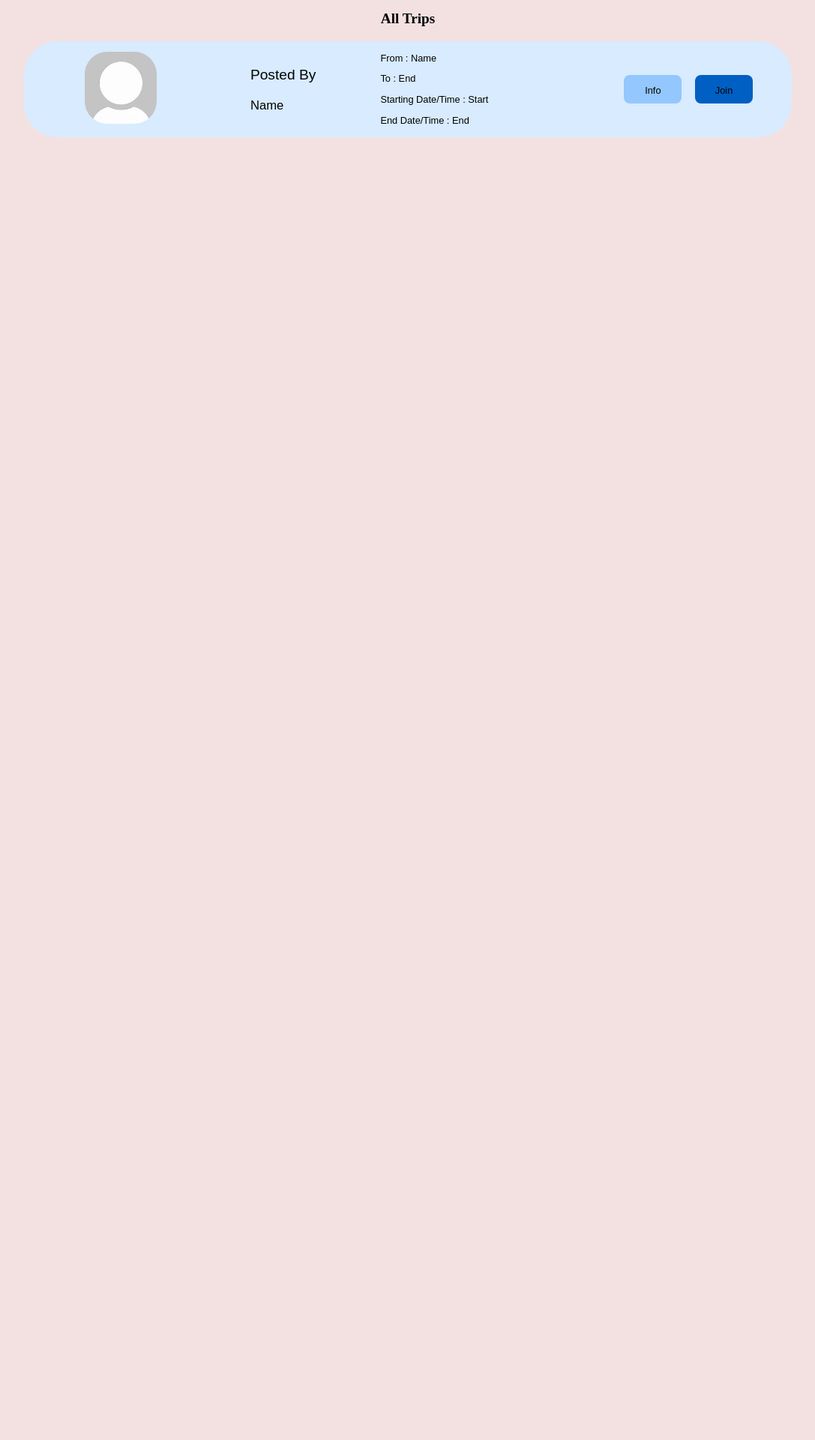
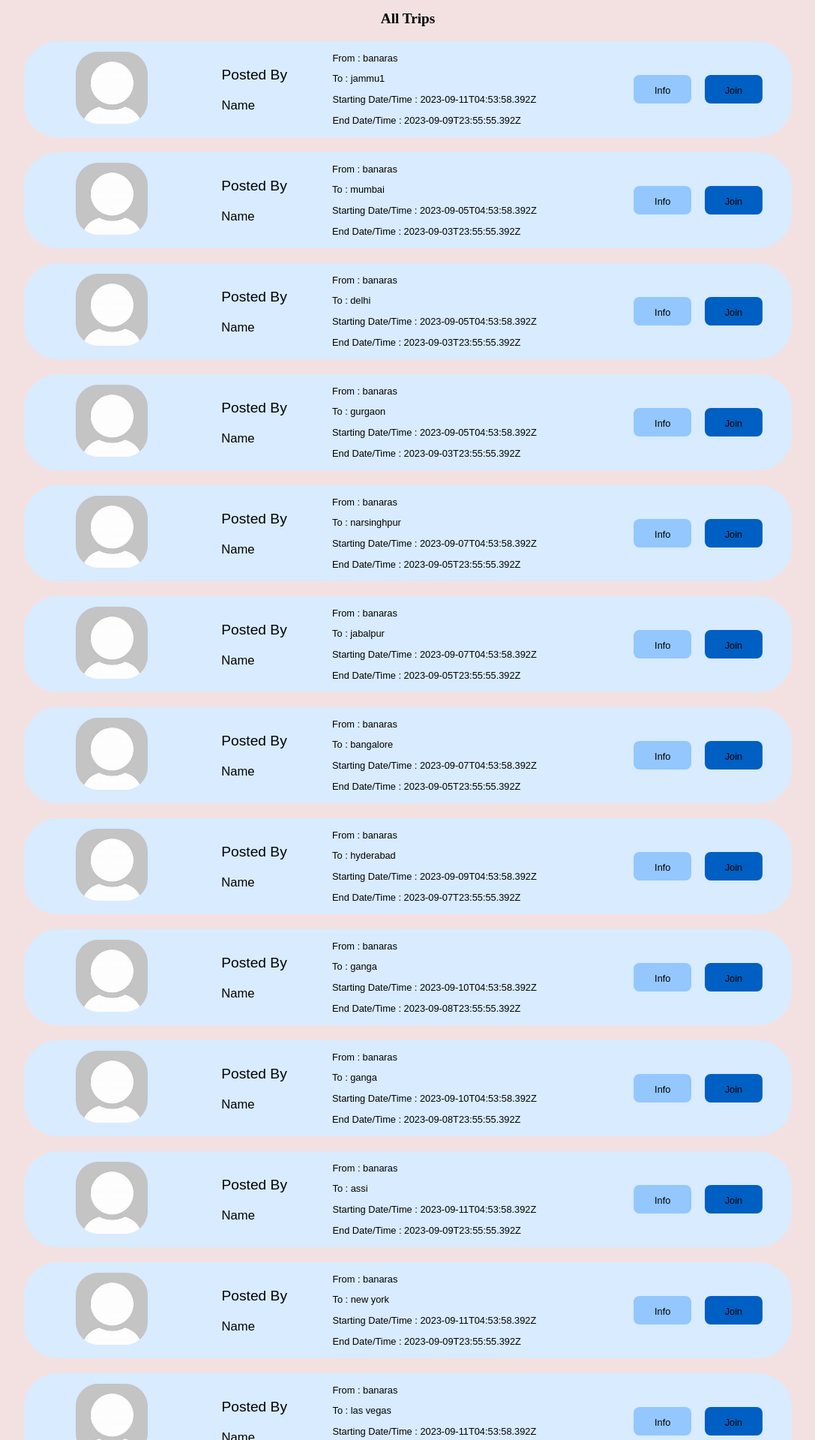
Before and after one commit to IIT-BHU-inter-IIT-SDE-group-8/client, a React (Create React App) app: page /AllTrips in a window 1280 px wide. Shown: the part 160-2080 px from the top of the page at 75% size, without its empty margins (96-1183 px from the left). Before the commit the page ends 800 px from the top, so only its background shows below. Built offline with nearby package versions, Linux system fonts and the light colour scheme.

Commit message:
added api thing for auth and bio

```diff
--- a/src/components/Alltrips.jsx
+++ b/src/components/Alltrips.jsx
@@ -2,17 +2,243 @@ import React from "react";
 import Trip from "./trip";
 import '../Trip.css'
 import SideFilterBar from "./SideFilterBar";
+import BottomNavbar from './BottomNavbar';
 
 const AllTrips = () => {
 
+  const url =
+
+    {
+  "result": [
+    {
+      "trip_id": 67,
+      "trip_name": "new jammu1 Trip",
+      "trip_origin": "banaras",
+      "trip_destination": "jammu1",
+      "trip_desc": "we are going to jammu1",
+      "trip_departure_datetime": "2023-09-09T23:55:55.392Z",
+      "trip_arrival_datetime": "2023-09-11T04:53:58.392Z"
+    },
+    {
+      "trip_id": 45,
+      "trip_name": "new mumbai Trip",
+      "trip_origin": "banaras",
+      "trip_destination": "mumbai",
+      "trip_desc": "we are going to mumbai",
+      "trip_departure_datetime": "2023-09-03T23:55:55.392Z",
+      "trip_arrival_datetime": "2023-09-05T04:53:58.392Z"
+    },
+    {
+      "trip_id": 46,
+      "trip_name": "new delhi Trip",
+      "trip_origin": "banaras",
+      "trip_destination": "delhi",
+      "trip_desc": "we are going to delhi",
+      "trip_departure_datetime": "2023-09-03T23:55:55.392Z",
+      "trip_arrival_datetime": "2023-09-05T04:53:58.392Z"
+    },
+    {
+      "trip_id": 47,
+      "trip_name": "new gurgaon Trip",
+      "trip_origin": "banaras",
+      "trip_destination": "gurgaon",
+      "trip_desc": "we are going to gurgaon",
+      "trip_departure_datetime": "2023-09-03T23:55:55.392Z",
+      "trip_arrival_datetime": "2023-09-05T04:53:58.392Z"
+    },
+    {
+      "trip_id": 48,
+      "trip_name": "new narsinghpur Trip",
+      "trip_origin": "banaras",
+      "trip_destination": "narsinghpur",
+      "trip_desc": "we are going to narsinghpur",
+      "trip_departure_datetime": "2023-09-05T23:55:55.392Z",
+      "trip_arrival_datetime": "2023-09-07T04:53:58.392Z"
+    },
+    {
+      "trip_id": 49,
+      "trip_name": "new jabalpur Trip",
+      "trip_origin": "banaras",
+      "trip_destination": "jabalpur",
+      "trip_desc": "we are going to jabalpur",
+      "trip_departure_datetime": "2023-09-05T23:55:55.392Z",
+      "trip_arrival_datetime": "2023-09-07T04:53:58.392Z"
+    },
+    {
+      "trip_id": 50,
+      "trip_name": "new bangalore Trip",
+      "trip_origin": "banaras",
+      "trip_destination": "bangalore",
+      "trip_desc": "we are going to bangalore",
+      "trip_departure_datetime": "2023-09-05T23:55:55.392Z",
+      "trip_arrival_datetime": "2023-09-07T04:53:58.392Z"
+    },
+    {
+      "trip_id": 51,
+      "trip_name": "new hyderabad Trip",
+      "trip_origin": "banaras",
+      "trip_destination": "hyderabad",
+      "trip_desc": "we are going to hyderabad",
+      "trip_departure_datetime": "2023-09-07T23:55:55.392Z",
+      "trip_arrival_datetime": "2023-09-09T04:53:58.392Z"
+    },
+    {
+      "trip_id": 52,
+      "trip_name": "new ganga Trip",
+      "trip_origin": "banaras",
+      "trip_destination": "ganga",
+      "trip_desc": "we are going to ganga",
+      "trip_departure_datetime": "2023-09-08T23:55:55.392Z",
+      "trip_arrival_datetime": "2023-09-10T04:53:58.392Z"
+    },
+    {
+      "trip_id": 53,
+      "trip_name": "new ganga Trip",
+      "trip_origin": "banaras",
+      "trip_destination": "ganga",
+      "trip_desc": "we are going to ganga",
+      "trip_departure_datetime": "2023-09-08T23:55:55.392Z",
+      "trip_arrival_datetime": "2023-09-10T04:53:58.392Z"
+    },
+    {
+      "trip_id": 54,
+      "trip_name": "new assi Trip",
+      "trip_origin": "banaras",
+      "trip_destination": "assi",
+      "trip_desc": "we are going to assi",
+      "trip_departure_datetime": "2023-09-09T23:55:55.392Z",
+      "trip_arrival_datetime": "2023-09-11T04:53:58.392Z"
+    },
+    {
+      "trip_id": 55,
+      "trip_name": "new new york Trip",
+      "trip_origin": "banaras",
+      "trip_destination": "new york",
+      "trip_desc": "we are going to new york",
+      "trip_departure_datetime": "2023-09-09T23:55:55.392Z",
+      "trip_arrival_datetime": "2023-09-11T04:53:58.392Z"
+    },
+    {
+      "trip_id": 56,
+      "trip_name": "new las vegas Trip",
+      "trip_origin": "banaras",
+      "trip_destination": "las vegas",
+      "trip_desc": "we are going to las vegas",
+      "trip_departure_datetime": "2023-09-09T23:55:55.392Z",
+      "trip_arrival_datetime": "2023-09-11T04:53:58.392Z"
+    },
+    {
+      "trip_id": 57,
+      "trip_name": "new washington Trip",
+      "trip_origin": "banaras",
+      "trip_destination": "washington",
+      "trip_desc": "we are going to washington",
+      "trip_departure_datetime": "2023-09-09T23:55:55.392Z",
+      "trip_arrival_datetime": "2023-09-11T04:53:58.392Z"
+    },
+    {
+      "trip_id": 58,
+      "trip_name": "new bhopal Trip",
+      "trip_origin": "banaras",
+      "trip_destination": "bhopal",
+      "trip_desc": "we are going to bhopal",
+      "trip_departure_datetime": "2023-09-09T23:55:55.392Z",
+      "trip_arrival_datetime": "2023-09-11T04:53:58.392Z"
+    },
+    {
+      "trip_id": 59,
+      "trip_name": "new indore Trip",
+      "trip_origin": "banaras",
+      "trip_destination": "indore",
+      "trip_desc": "we are going to indore",
+      "trip_departure_datetime": "2023-09-09T23:55:55.392Z",
+      "trip_arrival_datetime": "2023-09-11T04:53:58.392Z"
+    },
+    {
+      "trip_id": 60,
+      "trip_name": "new darbhanga Trip",
+      "trip_origin": "banaras",
+      "trip_destination": "darbhanga",
+      "trip_desc": "we are going to darbhanga",
+      "trip_departure_datetime": "2023-09-09T23:55:55.392Z",
+      "trip_arrival_datetime": "2023-09-11T04:53:58.392Z"
+    },
+    {
+      "trip_id": 61,
+      "trip_name": "new kashmir Trip",
+      "trip_origin": "banaras",
+      "trip_destination": "kashmir",
+      "trip_desc": "we are going to kashmir",
+      "trip_departure_datetime": "2023-09-09T23:55:55.392Z",
+      "trip_arrival_datetime": "2023-09-11T04:53:58.392Z"
+    },
+    {
+      "trip_id": 68,
+      "trip_name": "new jammu1 Trip",
+      "trip_origin": "banaras",
+      "trip_destination": "jammu13",
+      "trip_desc": "we are going to jammu1",
+      "trip_departure_datetime": "2023-09-09T23:55:55.392Z",
+      "trip_arrival_datetime": "2023-09-11T04:53:58.392Z"
+    },
+    {
+      "trip_id": 62,
+      "trip_name": "new jammu Trip",
+      "trip_origin": "banaras",
+      "trip_destination": "jammu",
+      "trip_desc": "we are going to jammu",
+      "trip_departure_datetime": "2023-09-09T23:55:55.392Z",
+      "trip_arrival_datetime": "2023-09-11T04:53:58.392Z"
+    },
+    {
+      "trip_id": 63,
+      "trip_name": "new jammu Trip",
+      "trip_origin": "banaras",
+      "trip_destination": "jammu",
+      "trip_desc": "we are going to jammu",
+      "trip_departure_datetime": "2023-09-09T23:55:55.392Z",
+      "trip_arrival_datetime": "2023-09-11T04:53:58.392Z"
+    },
+    {
+      "trip_id": 64,
+      "trip_name": "new jammu1 Trip",
+      "trip_origin": "banaras",
+      "trip_destination": "jammu1",
+      "trip_desc": "we are going to jammu1",
+      "trip_departure_datetime": "2023-09-09T23:55:55.392Z",
+      "trip_arrival_datetime": "2023-09-11T04:53:58.392Z"
+    },
+    {
+      "trip_id": 65,
+      "trip_name": "new jammu1 Trip",
+      "trip_origin": "banaras",
+      "trip_destination": "jammu1",
+      "trip_desc": "we are going to jammu1",
+      "trip_departure_datetime": "2023-09-09T23:55:55.392Z",
+      "trip_arrival_datetime": "2023-09-11T04:53:58.392Z"
+    },
+    {
+      "trip_id": 66,
+      "trip_name": "new jammu1 Trip",
+      "trip_origin": "banaras",
+      "trip_destination": "jammu1",
+      "trip_desc": "we are going to jammu1",
+      "trip_departure_datetime": "2023-09-09T23:55:55.392Z",
+      "trip_arrival_datetime": "2023-09-11T04:53:58.392Z"
+    }
+  ]
+}
     return (
         <>
         <div className="AllTripsContainer">
           <SideFilterBar/>
           <p style={{fontSize:'1.5vw', fontWeight:'bold'}}>All Trips</p>
-          <div style={{marginBottom:'2.5vh'}}>
-          <Trip/>
-          </div>
+          {url.result.map((ele) => {
+            return <div style={{marginBottom:'2.5vh'}} key={"AllTripsId_"+ele.trip_id}>
+              <Trip origin = {ele.trip_origin} destination = {ele.trip_destination} desc = {ele.trip_desc} arrival = {ele.trip_arrival_datetime} departure = {ele.trip_departure_datetime}/>
+            </div>
+          })}
+        <BottomNavbar/>
         </div>
         </>
     )
--- a/src/components/Auth.jsx
+++ b/src/components/Auth.jsx
@@ -1,5 +1,6 @@
 import React, {useState} from "react";
 import '../auth.css';
+import Cookies from "universal-cookie";
 import authImage from '../assets/signup1.jpg';
 import logoImage from '../assets/logo.png';
 import gSignIn from '../assets/googleSignIn.png';
@@ -7,6 +8,7 @@ import { Link } from "react-router-dom";
 
 const Auth1 = () => {
 
+    const cookies = new Cookies();
     const signUpUrl = 'http://localhost:4000/users';
     const loginUrl = 'http://localhost:4000/login';
     const googleSignUpUrl = 'http://localhost:4000/auth/google';
@@ -58,7 +60,9 @@ const Auth1 = () => {
 
             if(response.ok)
             {
-                console.log('signUp successful');
+                const json = await response.json();
+                const authToken = json.authToken;
+                cookies.set('authtoken',authToken);
             }
             else
             {
--- a/src/components/Bio.jsx
+++ b/src/components/Bio.jsx
@@ -5,13 +5,69 @@ import logoImage from '../assets/logo.png'
 
 const Auth1 = () => {
 
-    const url = 'http://localhost:4000/bio';
+    const url = 'http://localhost:4000/users/bio';
+    const authToken = document.cookie
+    .split('; ')
+    .find((cookie) => cookie.startsWith('authtoken='))
+    ?.split('=')[1];
 
-    const [selectedFile, setSelectedFile] = useState(null);
+    let requestData = {};
 
-    const handleFileInputChange = (event) => {
-        const file = event.target.files[0];
-        setSelectedFile(file);
+    const [formData, setFormData] = useState({
+        phone: 0,
+        location: '',
+        vehicle: '',
+        bio: '',
+        image: ''
+    })
+
+    const {phone, location, vehicle, bio, image} = formData;
+
+    requestData = {
+        phone,
+        location,
+        vehicle,
+        bio,
+        image
+    }
+
+    console.log("stringified data is:",JSON.stringify(requestData));
+
+    console.log("data is:",requestData)
+
+    const handleInputChange = (event) => {
+        const {name, value} = event.target;
+        setFormData({
+            ...formData,
+            [name]: value,
+        })
+    }
+
+    const handleSubmit = async (event) => {
+        event.preventDefault();
+
+        try {
+            const response = await fetch(url,{
+               method:"POST",
+               headers:{
+                    'Content-Type':'application/json',
+                    'auth-token':  authToken,
+               },
+               body: JSON.stringify(requestData)
+            })
+
+            if(response.ok){
+                console.log("bio entered successfully");
+            }
+            else
+            {
+                console.log("Unable to enter bio")
+            }
+        } catch (error) {
+            console.log("error while entering bio:",error);
+        }
+
+
     }
 
     return (
@@ -22,28 +78,31 @@ const Auth1 = () => {
                         <img className="imageContainer" src={authImage} alt="authImage" />
                     </div>
                     <div className="inputContainer">
-
+                        <form onSubmit={handleSubmit}>
                             <div className="logoContainer">
                                 <img style={{ height: '80px', marginBottom: '10px' }} className="logoImage" src={logoImage} alt="logoImage" />
                             </div>
+                            <div className="inputFields">
                             <h3>Bio</h3>
-                            <div className="inputFields">
                                 <input
                                     className="input dimension"
                                     name="phone"
                                     type="number"
+                                    onChange={handleInputChange}
                                     placeholder="Phone Number"
                                     required />
                                 <input
                                     className="input dimension"
                                     name="location"
                                     type="text"
+                                    onChange={handleInputChange}
                                     placeholder="Favourite Location"
                                     required />
                                 <input
                                     className="input dimension"
                                     type="text"
                                     name="vehicle"
+                                    onChange={handleInputChange}
                                     placeholder="Preferred Vehicle"
                                     required
                                 />
@@ -51,21 +110,21 @@ const Auth1 = () => {
                                     className="input dimension"
                                     type="text"
                                     name="bio"
+                                    onChange={handleInputChange}
                                     placeholder="Something About You"
                                     required
                                 />
-                                <label style={{marginBottom:'1.5vh', fontFamily:'sans-serif', fontWeight:'bold'}} htmlFor="profilePhote">Upload Profile Photo</label>
                                 <input
-                                    // className="input dimension"
-                                    name="profilePhoto"
-                                    type="file"
-                                    style={{fontSize:'2vh', fontFamily:'sans-serif',height:'5vh',width:'18vw', fontWeight:'bold'}}
-                                    accept="image/*"
-                                    // placeholder="Upload your profile photo"
-                                    onChange={handleFileInputChange}
-                                    required />
-                                <button className="btn">Finish</button>
+                                    className="input dimension"
+                                    type="text"
+                                    name="image"
+                                    onChange={handleInputChange}
+                                    placeholder="Enter image Url"
+                                    required
+                                />
+                                <button type="submit" className="btn">Finish</button>
                             </div>
+                          </form>
                     </div>
                 </div>
             </div>
--- a/src/components/Modal.jsx
+++ b/src/components/Modal.jsx
@@ -1,7 +1,7 @@
 import React, { useEffect } from "react";
 import '../Modal.css'
 
-const Modal = ({ closeModal }) => {
+const Modal = ({ closeModal, desc }) => {
 
     useEffect(() => {
         document.body.style.overflow = "hidden";
@@ -15,9 +15,10 @@ const Modal = ({ closeModal }) => {
             <div className="modal-wrapper" onClick={closeModal}></div>
             <div className="modal-container">
                 <h2>Description</h2>
-                <p>Lorem ipsum dolor sit amet consectetur, adipisicing elit. Assumenda suscipit quasi voluptatibus sit, illo molestias nisi sed quibusdam alias sunt numquam corrupti? Molestiae, eligendi. Laborum illum molestias adipisci rerum ipsum, amet obcaecati repudiandae quibusdam.</p>
+                <p>{desc}</p>
                 <button style={{height:'5vh', width:'7vw',borderRadius:'15px', backgroundColor:'#005fc2', cursor:"pointer"}} onClick={closeModal}>Close</button>
             </div>
+
         </>
     )
 }
--- a/src/components/SideFilterBar.jsx
+++ b/src/components/SideFilterBar.jsx
@@ -11,8 +11,10 @@ const SideFilterBar = () => {
                 <input className="tripInput leftTripInput" type="text" placeholder="Origin"/>
                 <input className="tripInput" type="text" placeholder="Destination"/>
                 <input className="tripInput" type="text" placeholder="Date"/>
+                {/* <label>Input time range between which you are searching for trip</label> */}
                 <input className="tripInput" type="text" placeholder="from time"/>
                 <input className="tripInput rightTripInputContainer" type="text" placeholder="to time"/>
+
                 <div className="search">
                     <img style={{height:'2vw'}} src={searchIcon} alt="searcg" />
                 </div>
--- a/src/components/trip.jsx
+++ b/src/components/trip.jsx
@@ -3,7 +3,7 @@ import '../Trip.css'
 import Profile from '../assets/Profile.jpeg'
 import Modal from "./Modal";
 
-const Trip = () => {
+const Trip = ({origin, destination, desc, arrival, departure}) => {
     const [showModal, setShowModal] = useState(false);
     const closeShowModal = () =>{
         return setShowModal(false);
@@ -20,7 +20,7 @@ const Trip = () => {
                 <p style={{fontSize:'1.3vw', fontFamily:'sans-serif'}}>Name</p>
             </div>
             <div className="TripInfoContainer">
-                <span><p style={{fontFamily:'sans-serif',fontSize:'1vw'}}>From : Name</p><p style={{fontFamily:'sans-serif',fontSize:'1vw'}}>To : End</p><p style={{fontFamily:'sans-serif',fontSize:'1vw'}}>Starting Date/Time : Start</p><p style={{fontFamily:'sans-serif',fontSize:'1vw'}}>End Date/Time : End</p></span>
+                <span><p style={{fontFamily:'sans-serif',fontSize:'1vw'}}>From : {origin}</p><p style={{fontFamily:'sans-serif',fontSize:'1vw'}}>To : {destination}</p><p style={{fontFamily:'sans-serif',fontSize:'1vw'}}>Starting Date/Time : {arrival}</p><p style={{fontFamily:'sans-serif',fontSize:'1vw'}}>End Date/Time : {departure}</p></span>
             </div>
             <div className="Info"></div>
             <div className="ButtonsContainer">
@@ -28,7 +28,7 @@ const Trip = () => {
                 <button style={{margin: '0.7vw', height: '3vw', width: '6vw', borderRadius: '8px', backgroundColor: '#005fc2', cursor:'pointer', border:'0px'}}><p className="buttonText">Join</p></button>
             </div>
         </div>
-        {showModal && <Modal closeModal = {closeShowModal}/>}
+        {showModal && <Modal closeModal = {closeShowModal} desc = {desc}/>}
         </>
     )
 }
```
